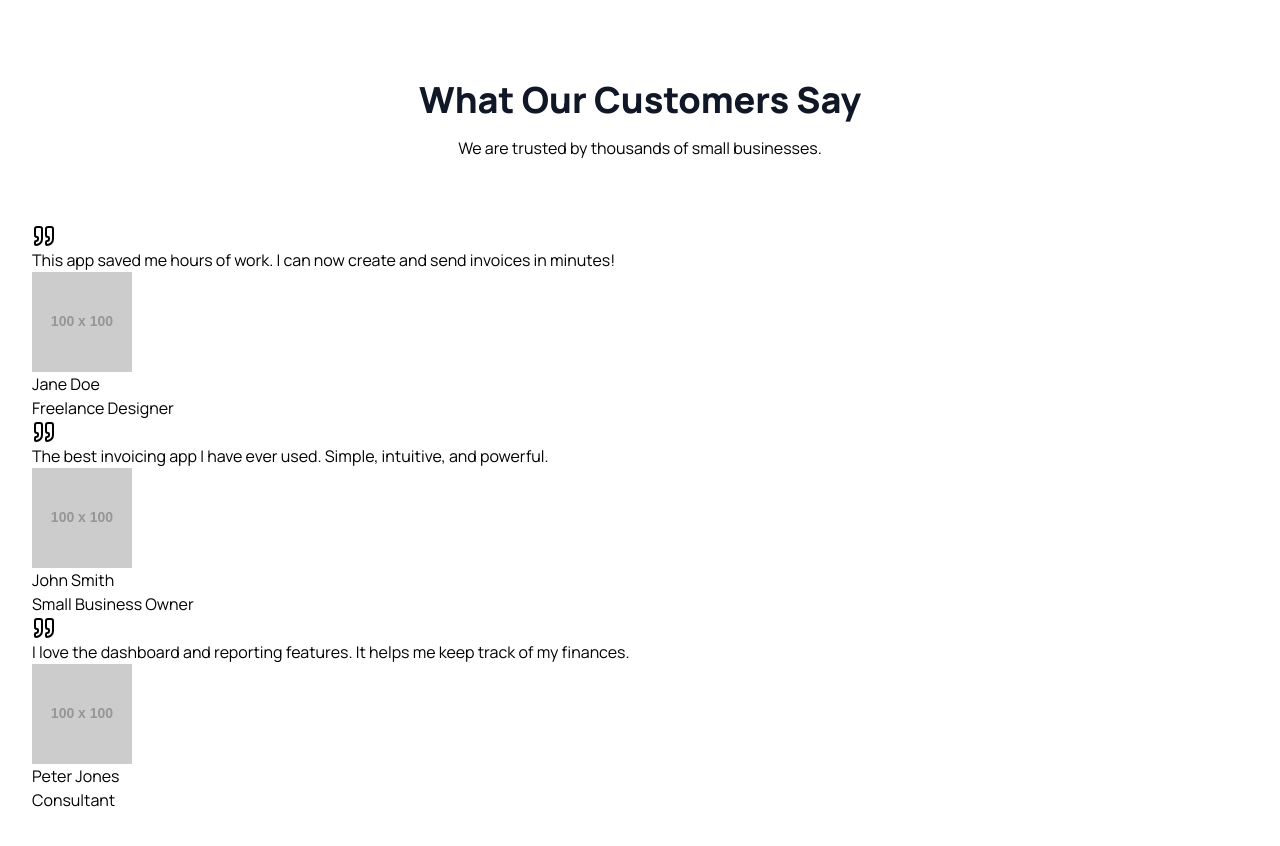
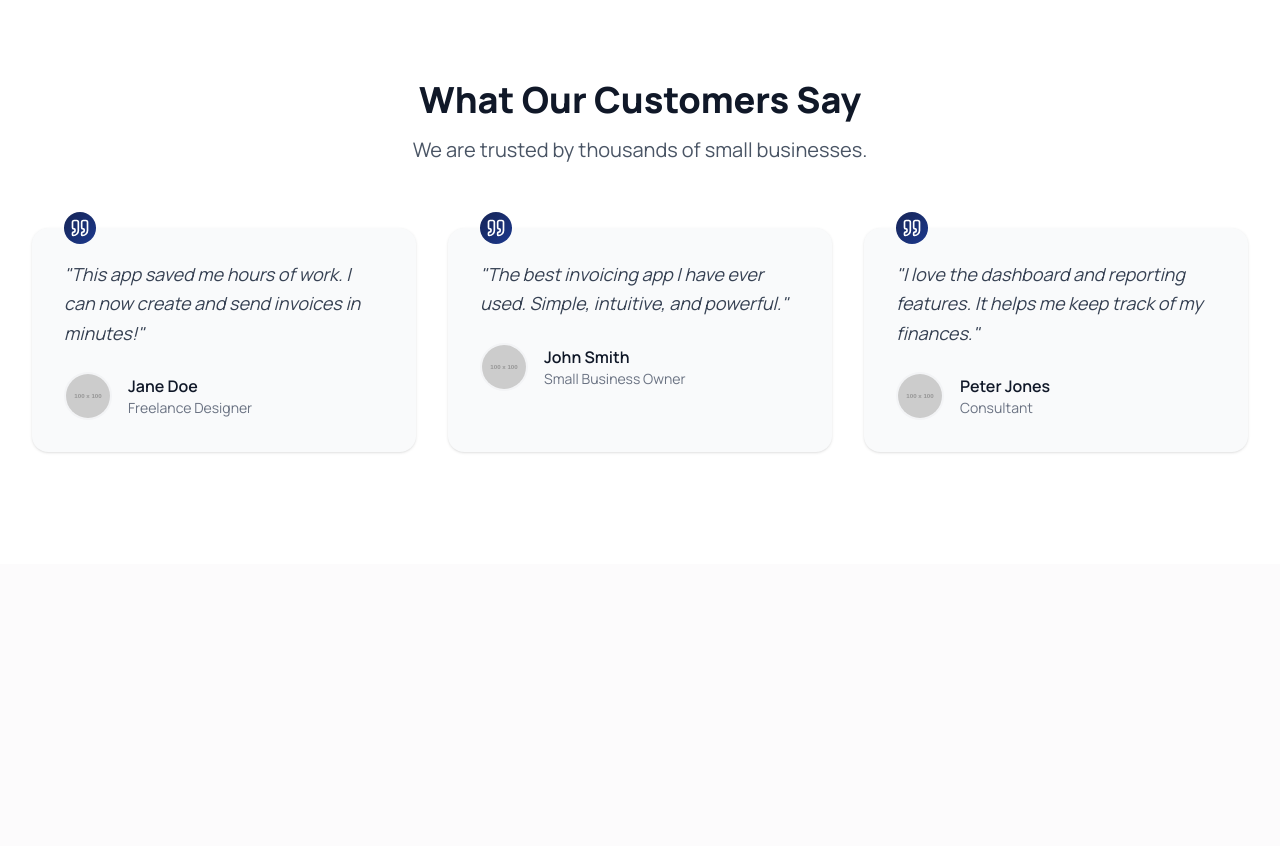
Before and after one commit to vaibhavmali-git/Invox.ai, a React app in the folder frontend/: page / in a window 1280 px wide. Shown: the part 2060-2906 px from the top of the page. Built offline with nearby package versions, Linux system fonts and the light colour scheme; the HTML template or start-up script is replaced by a standard one.

Commit message:
style(ui): design and style Testimonials component

```diff
--- a/frontend/src/components/Landing/Testimonials.jsx
+++ b/frontend/src/components/Landing/Testimonials.jsx
@@ -8,23 +8,23 @@ const Testimonials = () => {
       <div className="max-w-7xl mx-auto px-4 sm:px-6 lg:px-8">
         <div className="text-center mb-16">
           <h2 className="text-3xl sm:text-4xl font-extrabold text-gray-900 mb-4">What Our Customers Say</h2>
-          <p className="">We are trusted by thousands of small businesses.</p>
+          <p className="text-xl text-gray-600 max-w-3xl mx-auto">We are trusted by thousands of small businesses.</p>
         </div>
 
-        <div className="">
+        <div className="grid sm:grid-cols1 md:grid-cols-2 lg:grid-cols-3 gap-8">
           {TESTIMONIALS.map((testimonial, index) => (
-            <div key={index} className="">
-              <div className="">
-                <Quote className="" />
+            <div key={index} className="relative bg-gray-50 rounded-2xl p-8 shadow-sm hover:shadow-lg transition-all duration-300">
+              <div className="absolute -top-4 left-8 w-8 h-8 bg-gradient-to-br from-blue-950 to-blue-900 rounded-full flex items-center justify-center text-white">
+                <Quote className="w-5 h-5" />
               </div>
 
-              <p className="">{testimonial.quote}</p>
+              <p className="text-gray-700 mb-6 leading-relaxed italic text-lg">"{testimonial.quote}"</p>
 
-              <div className="">
-                <img src={testimonial.avatar} alt={testimonial.author} className="" />
-                <div className="">
-                  <p className="">{testimonial.author}</p>
-                  <p className="">{testimonial.title}</p>
+              <div className="flex items-center space-x-4">
+                <img src={testimonial.avatar} alt={testimonial.author} className="w-12 h-12 rounded-full object-cover border-2 border-gray-100" />
+                <div className="flex-1">
+                  <p className="font-semibold text-gray-900">{testimonial.author}</p>
+                  <p className="text-gray-500 text-sm">{testimonial.title}</p>
                 </div>
               </div>
             </div>
```
